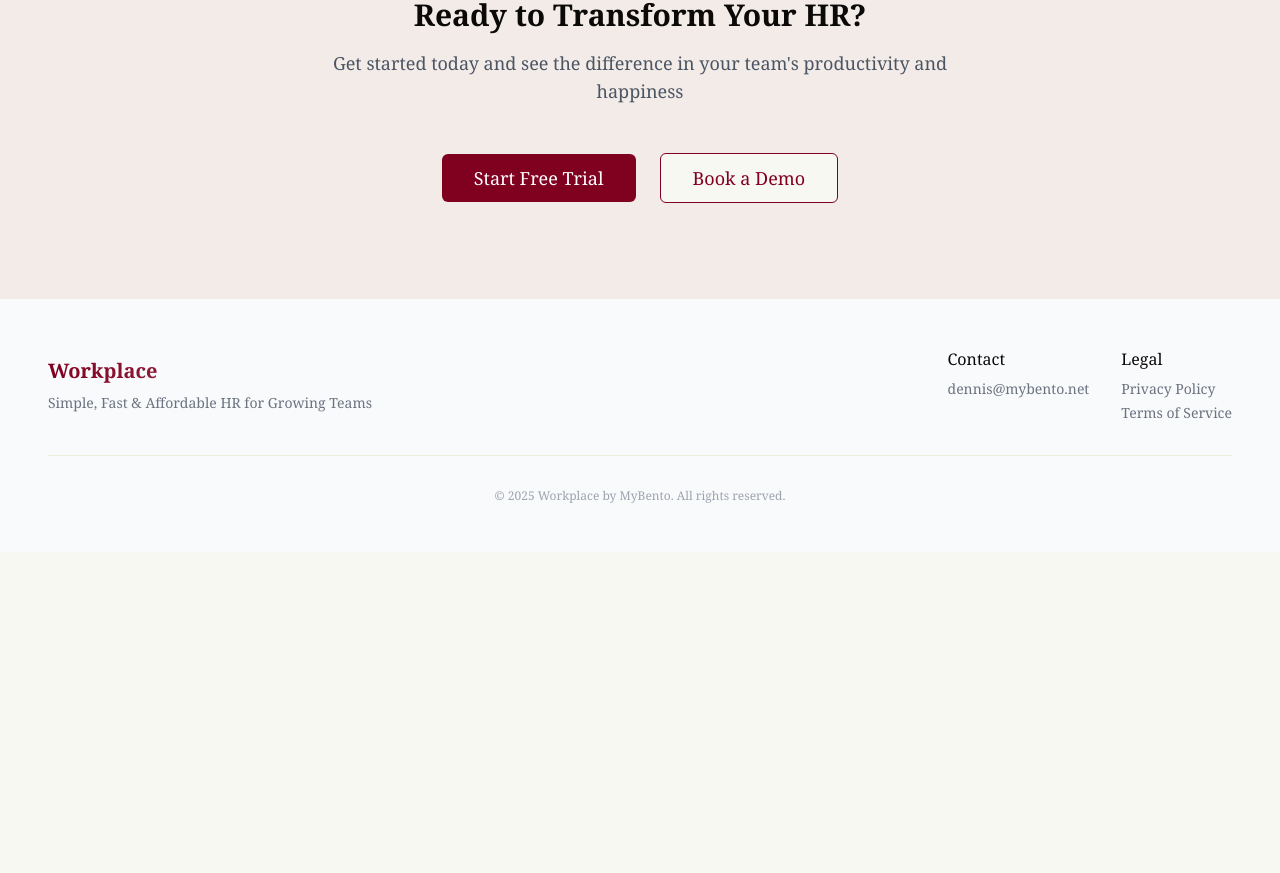
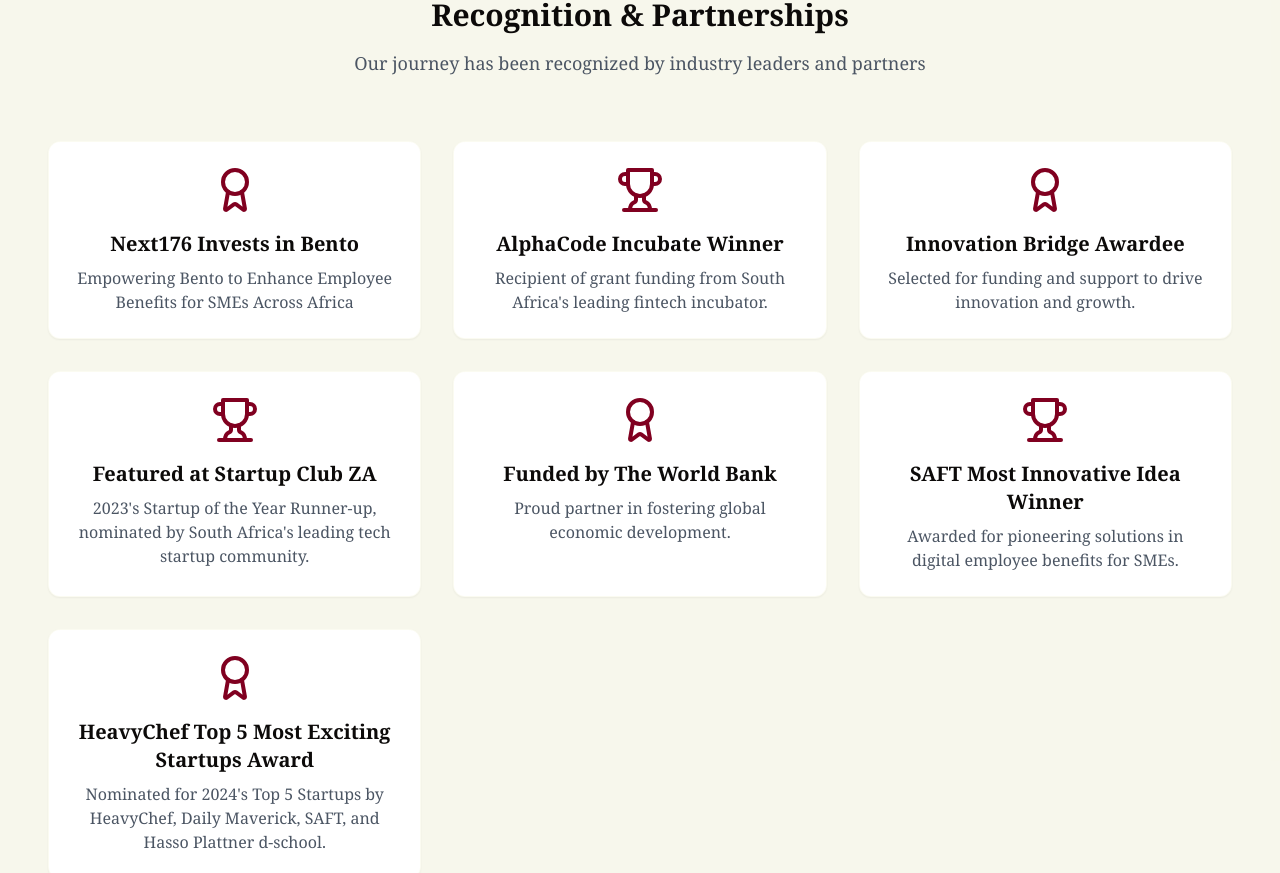
Before and after one commit to DennisCharlesWilliams/workplace-3f85ba4f, a React (Vite) app: page / in a window 1280 px wide. Shown: the part 4066-4939 px from the top of the page. Before the commit the page ends 4618 px from the top, so only its background shows below. Built offline with nearby package versions, Linux system fonts and the light colour scheme.

Commit message:
Add recognition and awards section
Adds a new section to display recognition and partnership information.

```diff
--- a/src/pages/Index.tsx
+++ b/src/pages/Index.tsx
@@ -1,9 +1,8 @@
-
 import { useState, useEffect, useRef } from "react";
 import { Button } from "@/components/ui/button";
 import { Card } from "@/components/ui/card";
 import { Separator } from "@/components/ui/separator";
-import { Check, CheckCircle2, ChevronRight, Smartphone, Globe, Clock, Calendar, CreditCard, Users, Building, FileText, Shield, Heart, Wallet, Zap, ChevronLeft, Quote, Star, ArrowLeft, ArrowRight } from "lucide-react";
+import { Check, CheckCircle2, ChevronRight, Smartphone, Globe, Clock, Calendar, CreditCard, Users, Building, FileText, Shield, Heart, Wallet, Zap, ChevronLeft, Quote, Star, ArrowLeft, ArrowRight, Award, Trophy } from "lucide-react";
 import { Link } from "react-router-dom";
 
 const Index = () => {
@@ -107,6 +106,44 @@ const Index = () => {
         price: ""
       }
     ]
+  ];
+
+  const awards = [
+    {
+      title: "Next176 Invests in Bento",
+      description: "Empowering Bento to Enhance Employee Benefits for SMEs Across Africa",
+      icon: "Award"
+    },
+    {
+      title: "AlphaCode Incubate Winner",
+      description: "Recipient of grant funding from South Africa's leading fintech incubator.",
+      icon: "Trophy"
+    },
+    {
+      title: "Innovation Bridge Awardee",
+      description: "Selected for funding and support to drive innovation and growth.",
+      icon: "Award"
+    },
+    {
+      title: "Featured at Startup Club ZA",
+      description: "2023's Startup of the Year Runner-up, nominated by South Africa's leading tech startup community.",
+      icon: "Trophy"
+    },
+    {
+      title: "Funded by The World Bank",
+      description: "Proud partner in fostering global economic development.",
+      icon: "Award"
+    },
+    {
+      title: "SAFT Most Innovative Idea Winner",
+      description: "Awarded for pioneering solutions in digital employee benefits for SMEs.",
+      icon: "Trophy"
+    },
+    {
+      title: "HeavyChef Top 5 Most Exciting Startups Award",
+      description: "Nominated for 2024's Top 5 Startups by HeavyChef, Daily Maverick, SAFT, and Hasso Plattner d-school.",
+      icon: "Award"
+    }
   ];
 
   useEffect(() => {
@@ -679,6 +716,35 @@ const Index = () => {
         </div>
       </section>
 
+      <section id="recognition" className={`py-16 md:py-24 px-4 bg-workplace-beige/30 ${isSectionVisible('recognition') ? 'section-fade' : 'opacity-0'}`}>
+        <div className="container mx-auto">
+          <div className="text-center mb-16">
+            <h2 className="text-3xl font-bold mb-4">Recognition & Partnerships</h2>
+            <p className="text-lg text-gray-600 max-w-2xl mx-auto">
+              Our journey has been recognized by industry leaders and partners
+            </p>
+          </div>
+
+          <div className="grid grid-cols-1 md:grid-cols-2 lg:grid-cols-3 gap-8">
+            {awards.map((award, index) => (
+              <div
+                key={index}
+                className={`bg-white rounded-xl shadow-sm p-6 border border-workplace-beige/40 transition-all hover:shadow-md hover:border-workplace-maroon/30 ${isSectionVisible('recognition') ? `section-fade section-fade-delay-${index % 4 + 1}` : 'opacity-0'}`}
+              >
+                <div className="flex flex-col items-center text-center">
+                  {award.icon === "Award" ?
+                    <Award className="h-12 w-12 text-workplace-maroon mb-4" /> :
+                    <Trophy className="h-12 w-12 text-workplace-maroon mb-4" />
+                  }
+                  <h3 className="text-xl font-semibold mb-2">{award.title}</h3>
+                  <p className="text-gray-600">{award.description}</p>
+                </div>
+              </div>
+            ))}
+          </div>
+        </div>
+      </section>
+
       <section id="contact" className="py-16 md:py-24 bg-workplace-maroon/5 px-4">
         <div className="container mx-auto">
           <div className="text-center mb-12">
```
